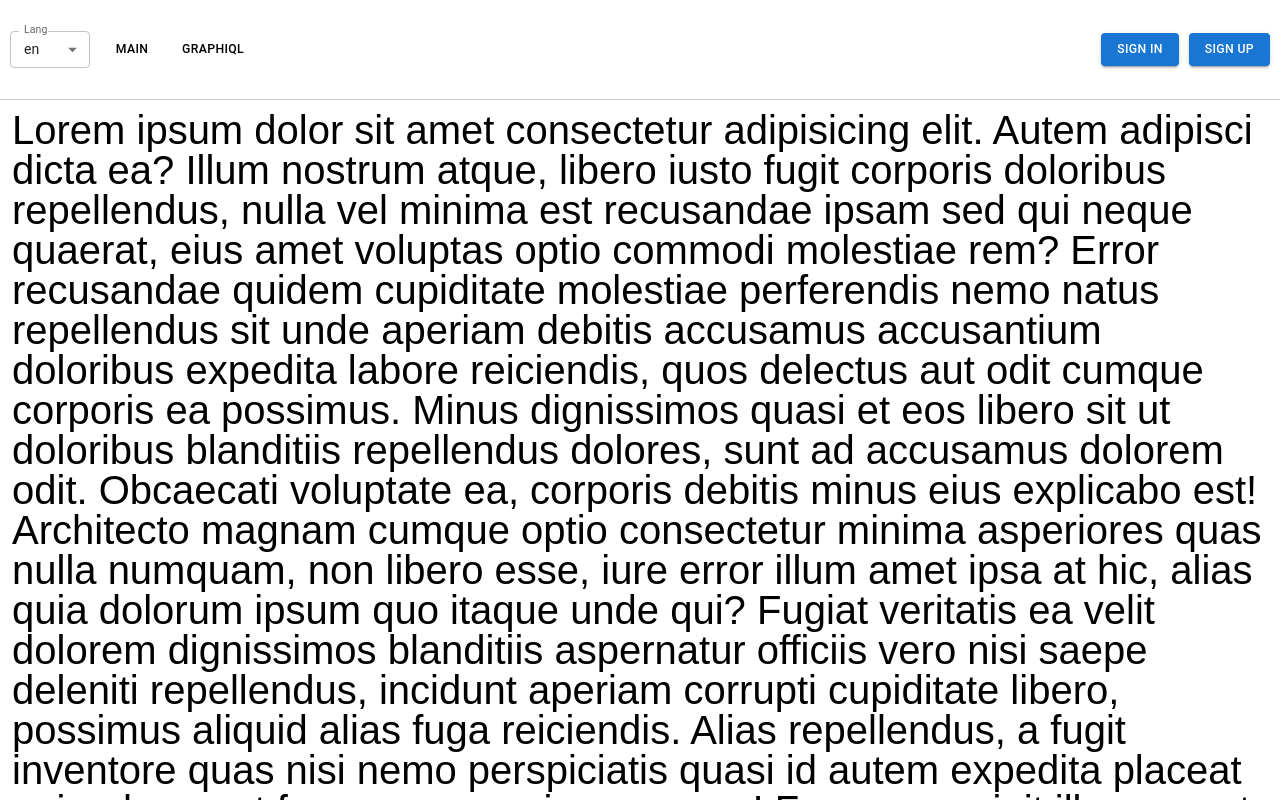
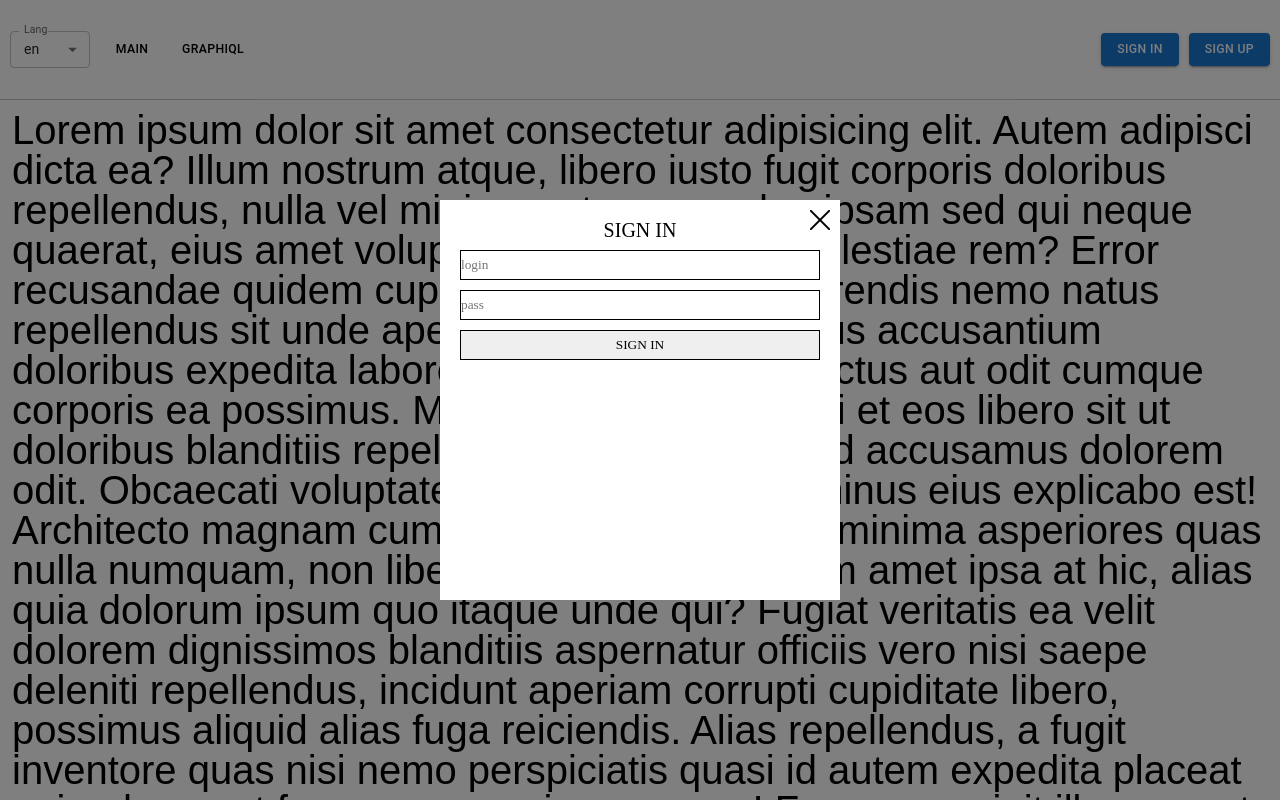
Before and after one commit to olegpl1993/graphiql, a React (Vite) app: page / in a window 1280 px wide. Both pictures are taken after a click on the button "SIGN IN". Shown: the top 800 px of the page. Built offline with nearby package versions, Linux system fonts and the light colour scheme.

Commit message:
feat: modal window for signIn and sidnUp

```diff
--- a/index.html
+++ b/index.html
@@ -8,6 +8,7 @@
   </head>
   <body>
     <div id="root"></div>
+    <div id="modal"></div>
     <script type="module" src="/src/index.tsx"></script>
   </body>
 </html>
--- a/src/components/Header/Header.tsx
+++ b/src/components/Header/Header.tsx
@@ -1,11 +1,14 @@
-import { Box, Button } from '@mui/material';
 import './Header.scss';
 import React, { useState } from 'react';
+import { Box, Button } from '@mui/material';
 import { NavLink } from 'react-router-dom';
 import InputLabel from '@mui/material/InputLabel';
 import MenuItem from '@mui/material/MenuItem';
 import FormControl from '@mui/material/FormControl';
 import Select, { SelectChangeEvent } from '@mui/material/Select';
+import Modal from '../../components/Modal/Modal';
+import Signin from '../../components/Signin/Signin';
+import Signup from '../../components/Signup/Signup';
 
 function Header() {
   const [lang, setLeng] = useState('en');
@@ -18,7 +21,21 @@ function Header() {
     setScrollPos(window.pageYOffset);
   });
 
+  const [signinModalActiv, setSigninModalActiv] = useState(false);
+  const [signupModalActiv, setSignupModalActiv] = useState(false);
+
   return (
+    <>
+      {signinModalActiv && (
+        <Modal modalActiv={signinModalActiv} setModalActiv={setSigninModalActiv}>
+          <Signin />
+        </Modal>
+      )}
+      {signupModalActiv && (
+        <Modal modalActiv={signupModalActiv} setModalActiv={setSignupModalActiv}>
+          <Signup />
+        </Modal>
+      )}
       <div className={scrollPos ? 'header _scroll' : 'header'}>
         <div className="row">
           <Box sx={{ minWidth: 80 }}>
@@ -46,10 +63,15 @@ function Header() {
           </nav>
         </div>
         <div className="row">
-        <Button variant="contained">Sign In</Button>
-        <Button variant="contained">Sign Up</Button>
+          <Button variant="contained" onClick={() => setSigninModalActiv(true)}>
+            Sign In
+          </Button>
+          <Button variant="contained" onClick={() => setSignupModalActiv(true)}>
+            Sign Up
+          </Button>
         </div>
       </div>
+    </>
   );
 }
 
--- /dev/null
+++ b/src/components/Signin/Signin.scss
@@ -0,0 +1,29 @@
+.signin {
+  display: flex;
+  flex-direction: column;
+  align-items: center;
+  justify-content: flex-start;
+  padding: 20px;
+  height: 100%;
+  width: 100%;
+  gap: 10px;
+
+  .title {
+    font-size: 20px;
+  }
+
+  .form {
+    display: flex;
+    flex-direction: column;
+    align-items: center;
+    justify-content: flex-start;
+    gap: 10px;
+    width: 100%;
+  }
+
+  .input {
+    border: 1px solid black;
+    height: 30px;
+    width: 100%;
+  }
+}
--- /dev/null
+++ b/src/components/Signin/Signin.tsx
@@ -0,0 +1,17 @@
+import './Signin.scss';
+import React from 'react';
+
+function Signin() {
+  return (
+    <div className="signin">
+      <div className="title">SIGN IN</div>
+      <form className="form" action="submit">
+        <input placeholder="login" className="input" type="text" />
+        <input placeholder="pass" className="input" type="text" />
+        <input className="input" type="submit" value="SIGN IN" />
+      </form>
+    </div>
+  );
+}
+
+export default Signin;
--- /dev/null
+++ b/src/components/Signup/Signup.scss
@@ -0,0 +1,29 @@
+.signup {
+  display: flex;
+  flex-direction: column;
+  align-items: center;
+  justify-content: flex-start;
+  padding: 20px;
+  height: 100%;
+  width: 100%;
+  gap: 10px;
+
+  .title {
+    font-size: 20px;
+  }
+
+  .form {
+    display: flex;
+    flex-direction: column;
+    align-items: center;
+    justify-content: flex-start;
+    gap: 10px;
+    width: 100%;
+  }
+
+  .input {
+    border: 1px solid black;
+    height: 30px;
+    width: 100%;
+  }
+}
--- /dev/null
+++ b/src/components/Signup/Signup.tsx
@@ -0,0 +1,18 @@
+import './Signup.scss';
+import React from 'react';
+
+function Signup() {
+  return (
+    <div className="signup">
+      <div className="title">SIGN UP</div>
+      <form className="form" action="submit">
+        <input placeholder="login" className="input" type="text" />
+        <input placeholder="pass" className="input" type="text" />
+        <input placeholder="mail" className="input" type="text" />
+        <input className="input" type="submit" value="SIGN UP" />
+      </form>
+    </div>
+  );
+}
+
+export default Signup;
--- /dev/null
+++ b/src/components/modal/Modal.scss
@@ -0,0 +1,71 @@
+.modalWrapper {
+  position: fixed;
+  z-index: 999;
+  left: 0;
+  top: 0;
+  height: 100vh;
+  width: 100%;
+  background-color: rgba(0, 0, 0, 0.5);
+  display: flex;
+  align-items: center;
+  justify-content: center;
+  animation-duration: 0.5s;
+  animation-name: wrapperAnime;
+  cursor: pointer;
+
+  @keyframes wrapperAnime {
+    from {
+      opacity: 0;
+    }
+    to {
+      opacity: 1;
+    }
+  }
+
+  .modalBox {
+    position: relative;
+    background-color: white;
+    width: 400px;
+    height: 400px;
+    animation-duration: 0.5s;
+    animation-name: boxAnime;
+    cursor: auto;
+  }
+
+  @keyframes boxAnime {
+    from {
+      transform: scale(0);
+    }
+    to {
+      transform: scale(1);
+    }
+  }
+
+  .modalClose {
+    display: block;
+    position: absolute;
+    border: none;
+    right: 10px;
+    top: 10px;
+    width: 20px;
+    height: 20px;
+    --weight: 0.5px;
+    --aa: 1px; /* anti-aliasing */
+    --color: rgb(0, 0, 0);
+    cursor: pointer;
+    background: linear-gradient(
+        45deg,
+        transparent calc(50% - var(--weight) - var(--aa)),
+        var(--color) calc(50% - var(--weight)),
+        var(--color) calc(50% + var(--weight)),
+        transparent calc(50% + var(--weight) + var(--aa))
+      ),
+      linear-gradient(
+        -45deg,
+        transparent calc(50% - var(--weight) - var(--aa)),
+        var(--color) calc(50% - var(--weight)),
+        var(--color) calc(50% + var(--weight)),
+        transparent calc(50% + var(--weight) + var(--aa))
+      );
+  }
+}
--- a/src/components/modal/modal.css
+++ /dev/null
@@ -1,71 +0,0 @@
-.modalWrapper {
-  position: fixed;
-  z-index: 999;
-  left: 0;
-  top: 0;
-  height: 100vh;
-  width: 100%;
-  background-color: rgba(0, 0, 0, 0.5);
-  display: flex;
-  align-items: center;
-  justify-content: center;
-  animation-duration: 0.5s;
-  animation-name: wrapperAnime;
-  cursor: pointer;
-}
-
-@keyframes wrapperAnime {
-  from {
-    opacity: 0;
-  }
-  to {
-    opacity: 1;
-  }
-}
-
-.modalBox {
-  position: relative;
-  background-color: white;
-  width: 400px;
-  height: 400px;
-  animation-duration: 0.5s;
-  animation-name: boxAnime;
-  cursor: auto;
-}
-
-@keyframes boxAnime {
-  from {
-    transform: scale(0);
-  }
-  to {
-    transform: scale(1);
-  }
-}
-
-.modalClose {
-  display: block;
-  position: absolute;
-  border: none;
-  right: 10px;
-  top: 10px;
-  width: 20px;
-  height: 20px;
-  --weight: 0.5px;
-  --aa: 1px; /* anti-aliasing */
-  --color: rgb(0, 0, 0);
-  cursor: pointer;
-  background: linear-gradient(
-      45deg,
-      transparent calc(50% - var(--weight) - var(--aa)),
-      var(--color) calc(50% - var(--weight)),
-      var(--color) calc(50% + var(--weight)),
-      transparent calc(50% + var(--weight) + var(--aa))
-    ),
-    linear-gradient(
-      -45deg,
-      transparent calc(50% - var(--weight) - var(--aa)),
-      var(--color) calc(50% - var(--weight)),
-      var(--color) calc(50% + var(--weight)),
-      transparent calc(50% + var(--weight) + var(--aa))
-    );
-}
--- a/src/components/modal/modal.tsx
+++ b/src/components/modal/modal.tsx
@@ -1,5 +1,5 @@
+import './Modal.scss';
 import { createPortal } from 'react-dom';
-import './modal.css';
 import React, { useEffect } from 'react';
 
 const modalRootElement = document.getElementById('modal') as HTMLElement;
@@ -11,7 +11,7 @@ interface Props {
 }
 
 function Modal(props: Props) {
-  const { modalActiv, setModalActiv } = props;
+  const { modalActiv, setModalActiv, children } = props;
   const element = document.createElement('div');
 
   useEffect(() => {
@@ -27,8 +27,13 @@ function Modal(props: Props) {
     return createPortal(
       <div className="modalWrapper" onClick={() => setModalActiv(false)}>
         <div className="modalBox" onClick={(event) => event.stopPropagation()}>
-          <button className="modalClose" onClick={() => setModalActiv(false)} />
-          {props.children}
+          <button
+            type="button"
+            aria-label="Close"
+            className="modalClose"
+            onClick={() => setModalActiv(false)}
+          />
+          {children}
         </div>
       </div>,
       element
```
Also changed, not shown: .eslintrc.json. Lines whose indentation alone changed are shown as unchanged.
